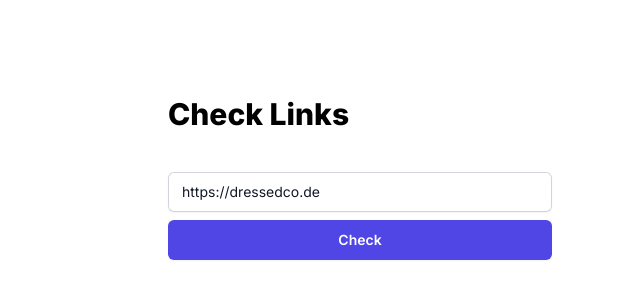
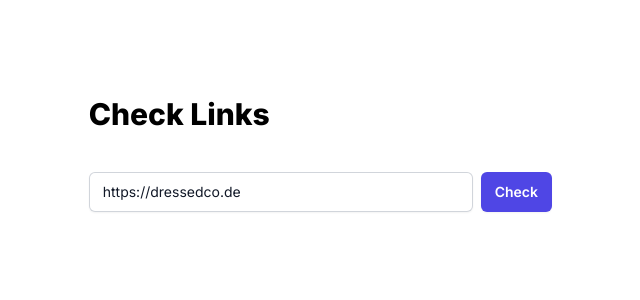
Before and after one commit to khnn/relaunch-tool, a Next.js app: page / in a window 1280 px wide. Shown: the top 300 px of the page, without its empty margins (88-728 px from the left). Built offline with nearby package versions, Linux system fonts and the light colour scheme.

Commit message:
check inline

```diff
--- a/components/LinkInput.tsx
+++ b/components/LinkInput.tsx
@@ -31,7 +31,7 @@ export default function LinkInput({ link, updateLinks }) {
 
   return (
     <>
-      <div className="flex flex-col gap-2 mt-10">
+      <div className="flex gap-2 mt-10">
         <div className="relative">
           <input type='url' className="block w-96 rounded-md border-0 px-3.5 py-2 text-gray-900 shadow-sm ring-1 ring-inset ring-gray-300 placeholder:text-gray-400 focus:ring-2 focus:ring-inset focus:ring-indigo-600 sm:text-sm sm:leading-6" value={currentLink.value} onChange={(e) => setCurrentLink({ id: currentLink.id, value: e.currentTarget.value })} onKeyDown={(e) => {
             if (e.key === "Enter") {
```
